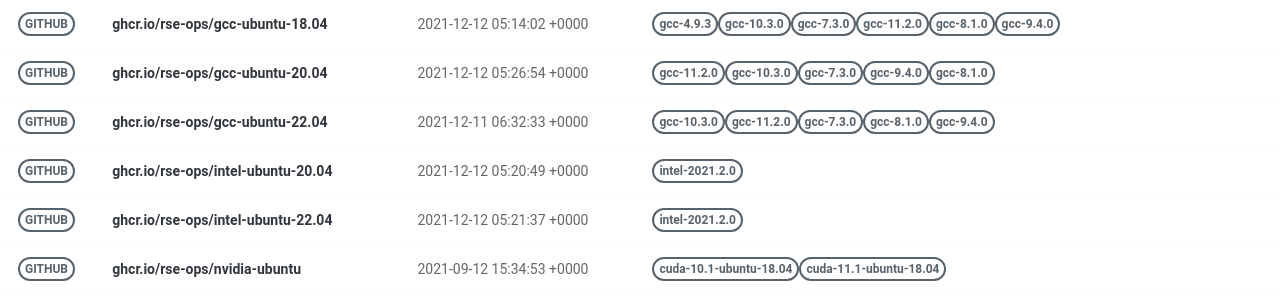
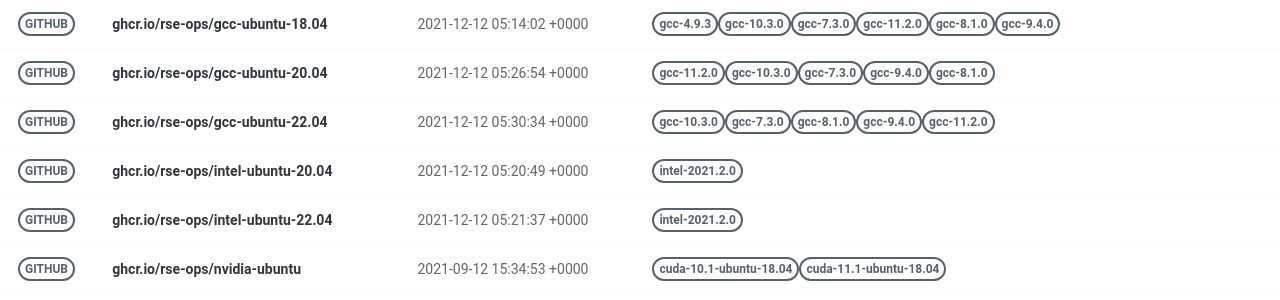
Before and after one commit to rse-ops/docker-images, a Jekyll site: the page built from pages/index.md, in a window 1280 px wide. Shown: the part 375-675 px from the top of the page. Built offline with Jekyll 4.4.1, drawn with Linux system fonts in a browser that asks for light colours; nearby versions of some CDN libraries.

Commit message:
Automated push to update library 2021-12-12

```diff
--- a/_library/ghcr.io-rse-ops-gcc-ubuntu-22.04.md
+++ b/_library/ghcr.io-rse-ops-gcc-ubuntu-22.04.md
@@ -1,7 +1,7 @@
 ---
 layout: container
 name: ghcr.io/rse-ops/gcc-ubuntu-22.04
-updated_at: 2021-12-11 06:32:33.190758
+updated_at: 2021-12-12 05:30:34.015429
 
 
 container_url: https://github.com/orgs/rse-ops/packages/container/package/gcc-ubuntu-22.04
@@ -9,9 +9,6 @@ versions:
  - tag: gcc-10.3.0
    dockerfile: https://github.com/rse-ops/docker-images/blob/main/ubuntu/gcc/Dockerfile
    manifest: https://crane.ggcr.dev/manifest/ghcr.io/rse-ops/gcc-ubuntu-22.04:gcc-10.3.0
- - tag: gcc-11.2.0
-   dockerfile: https://github.com/rse-ops/docker-images/blob/main/ubuntu/gcc/Dockerfile
-   manifest: https://crane.ggcr.dev/manifest/ghcr.io/rse-ops/gcc-ubuntu-22.04:gcc-11.2.0
  - tag: gcc-7.3.0
    dockerfile: https://github.com/rse-ops/docker-images/blob/main/ubuntu/gcc/Dockerfile
    manifest: https://crane.ggcr.dev/manifest/ghcr.io/rse-ops/gcc-ubuntu-22.04:gcc-7.3.0
```
Also changed, not shown: other parts of _library/ghcr.io-rse-ops-gcc-ubuntu-22.04.md (+3 -0 lines).
